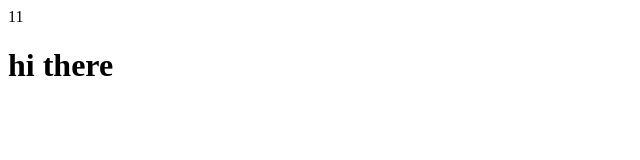
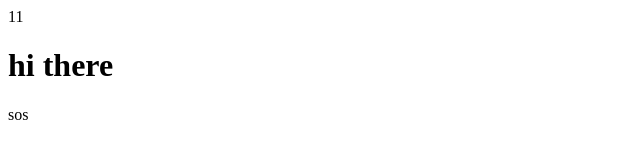
Before and after one commit to GabriColo/gitProject, a plain HTML site: page index.html in a window 1280 px wide. Shown: the full height of the page, 0-640 px from the left. Drawn offline with Linux system fonts and the light colour scheme.

Commit message:
edit paragraph
we updated index.html file from github

```diff
--- a/index.html
+++ b/index.html
@@ -9,5 +9,6 @@
 <body>
     11
     <h1>hi there</h1>
+    <p>sos</p>
 </body>
 </html>
```
